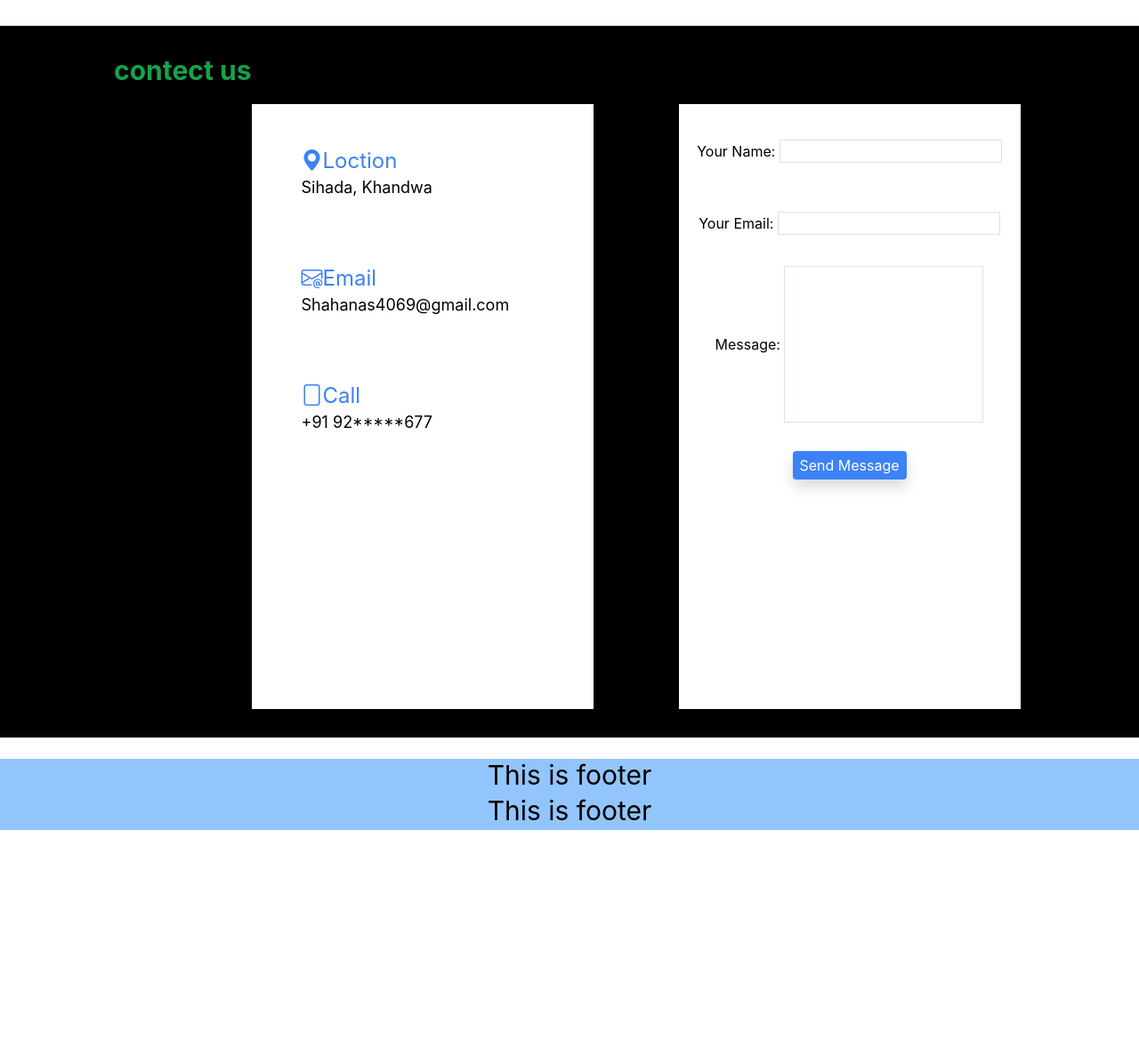
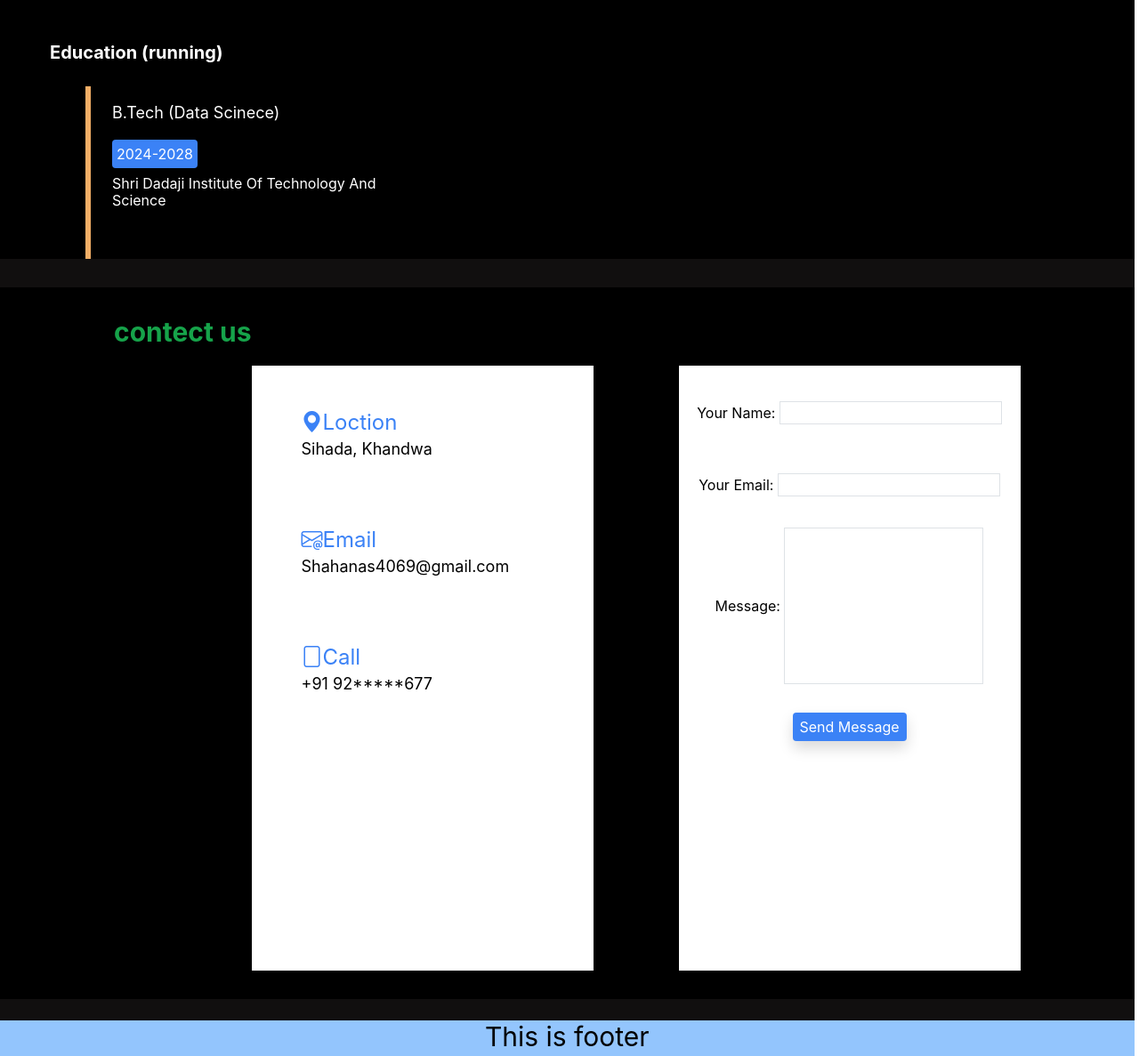
Before and after one commit to anasshah2000/student-protfolio-texts, a plain HTML site: page index.html in a window 1280 px wide. Shown: the part 1599-2786 px from the top of the page at 89% size. Before the commit the page ends 2532 px from the top, so only its background shows below. Drawn offline with nearby package versions, Linux system fonts and the light colour scheme; a script that the page names is missing.

Commit message:
Update index.html

```diff
--- a/index.html
+++ b/index.html
@@ -174,14 +174,26 @@
 
         </div>
 
+        <!-- education to prasent  -->
 
+        <h1 class="text-xl text-white font-bold ml-14 mb-6 mt-5 font-bold"> Education (running)</h1>
+        <div class="flex mt-4">
 
+            <div id="box" class="ml-24">
+            </div>
+            <div class="w-96">
 
+                <h1 class="ml-6 text-white my-3 text-lg"> B.Tech (Data Scinece)</h1>
+                <button class="w-24 h-8 rounded shadow shadow-2xl bg-blue-500 ml-6 text-white"> 2024-2028</button>
+                <h1 class="ml-6 text-white mb-3 mt-2">Shri Dadaji Institute Of Technology And Science</h1>
+
+            </div>
 
         </div>
 
+    </main>
 
-            <!-- contact for start -->
+    <!-- contact for start -->
 
 
     <div  class="mt-8 flex my-6 p-8 h-screen bg-black">
@@ -204,9 +216,9 @@
                 <p class="text-lg text-black "> +91 92*****677 </p>
             </h1>
 
-            <!-- secoundbox  -->
 
         </div>
+        <!-- secoundbox  -->
 
 
 
@@ -257,22 +269,6 @@
 
 
 
-
-
-
-
-
-    </div>
-
-
-    <div class="bg-blue-300 h-10 ">
-       <h4 class="text-black text-center text-3xl">This is footer</h4>
-    </div>
-
-
-
-
-
 </div>
 </body>
 
```
